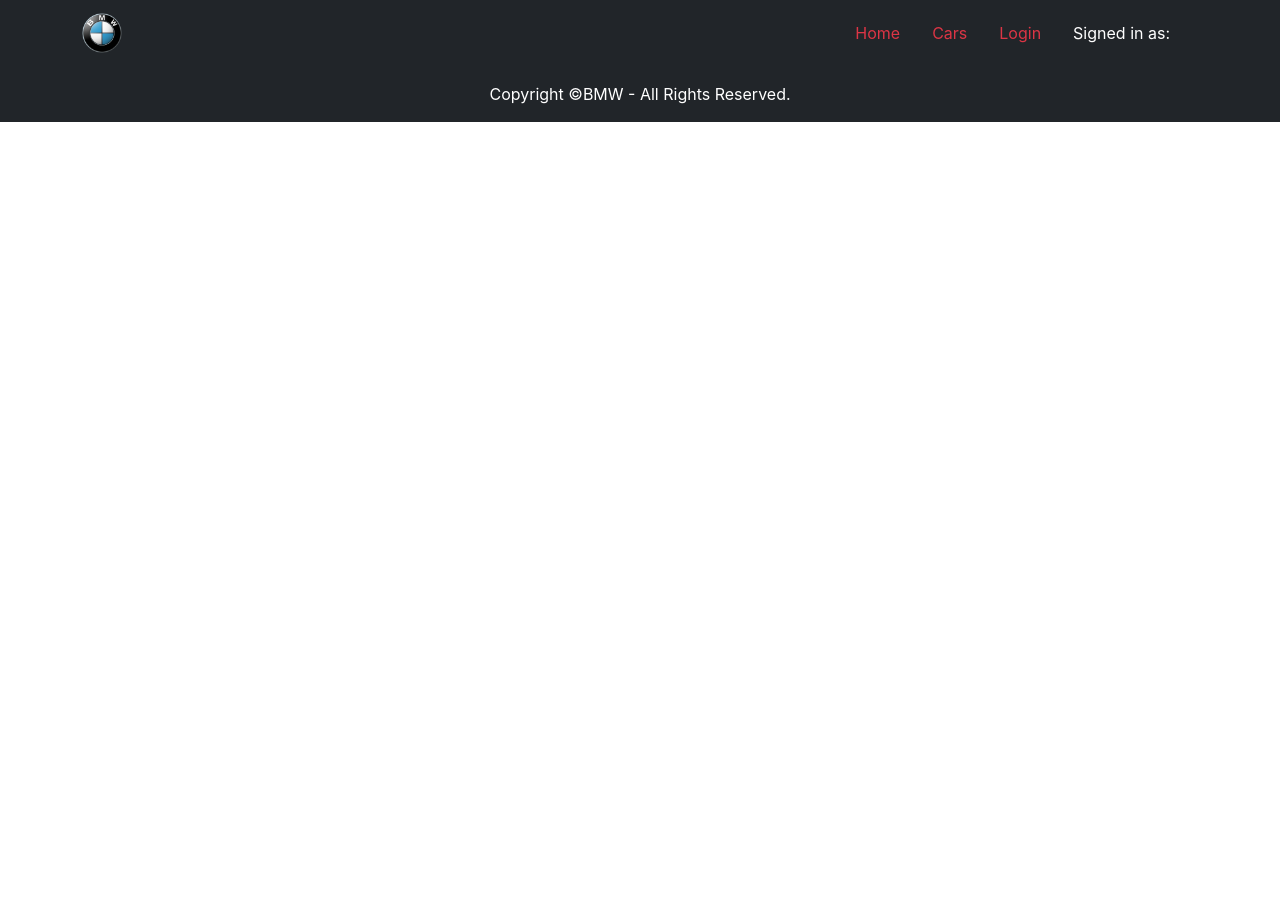
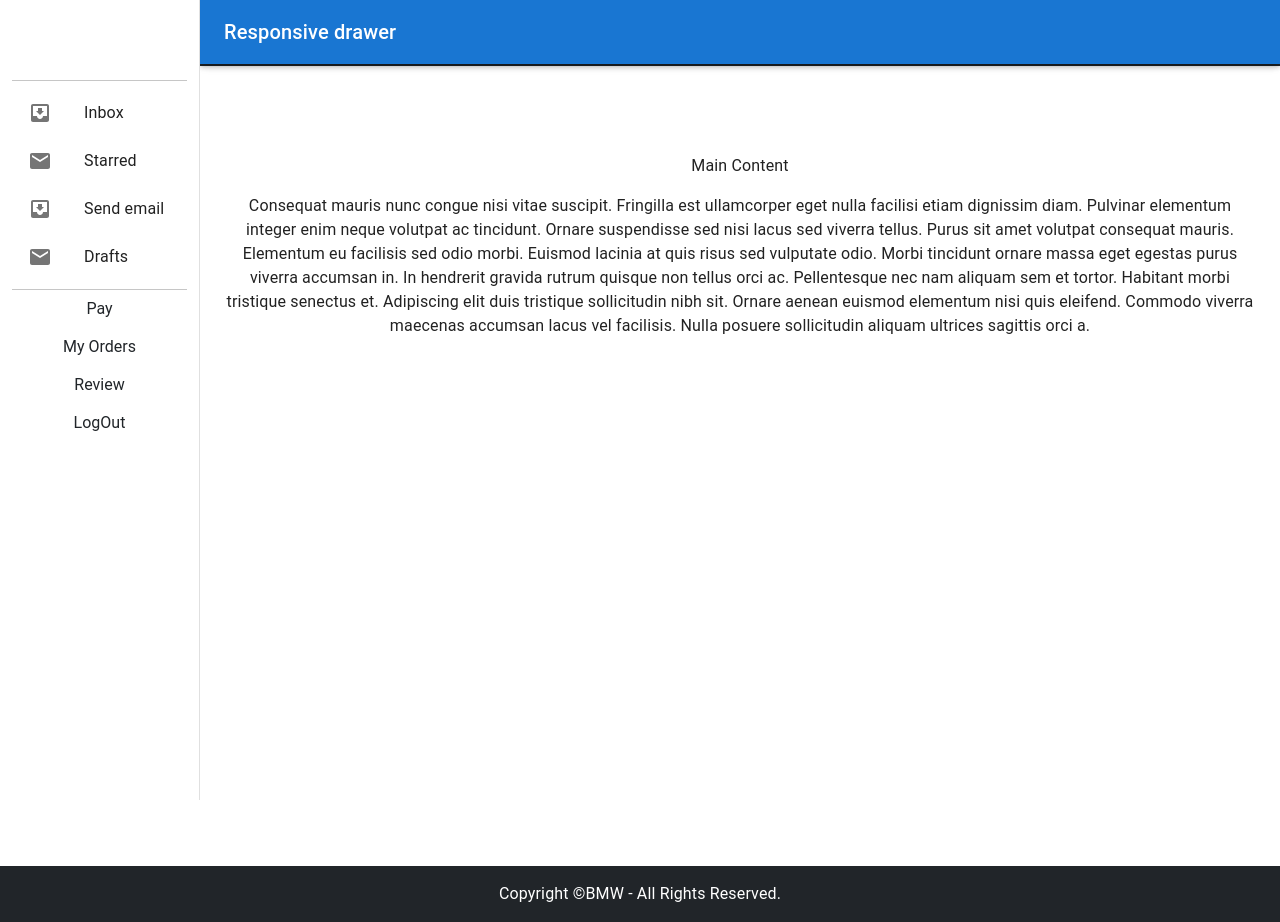
Before and after one commit to mehedihasanwd/bmw-client-side, a React (Create React App) app: page /dashboard in a window 1280 px wide. Before the commit the page ends 800 px from the top, so only its background shows below. Built offline with nearby package versions, Linux system fonts and the light colour scheme; no server answers.

Commit message:
Website Updated

```diff
--- a/src/App.js
+++ b/src/App.js
@@ -14,6 +14,8 @@ import MyOrders from "./Components/MyOrders/MyOrders/MyOrders";
 import ManageAllOrders from "./Components/ManageAllOrders/ManageAllOrders";
 import ManageProducts from "./Components/ManageProducts/ManageProducts";
 import AddAReview from "./Components/AddAReview/AddAReview";
+import Pay from "./Components/Pay/Pay";
+import DashBoard from "./Components/Dashboard/Dashboard/Dashboard";
 
 function App() {
   return (
@@ -46,6 +48,12 @@ function App() {
             <Route path="/addareview">
               <AddAReview></AddAReview>
             </Route>
+            <Route path="/pay">
+              <Pay></Pay>
+            </Route>
+            <Route path="/dashboard">
+              <DashBoard></DashBoard>
+            </Route>
             <PrivateRoute exact path="/car/:id">
               <Purchase></Purchase>
             </PrivateRoute>
--- /dev/null
+++ b/src/Components/Dashboard/Dashboard/Dashboard.js
@@ -0,0 +1,175 @@
+import * as React from "react";
+import PropTypes from "prop-types";
+import AppBar from "@mui/material/AppBar";
+import Box from "@mui/material/Box";
+import CssBaseline from "@mui/material/CssBaseline";
+import Divider from "@mui/material/Divider";
+import Drawer from "@mui/material/Drawer";
+import IconButton from "@mui/material/IconButton";
+import InboxIcon from "@mui/icons-material/MoveToInbox";
+import List from "@mui/material/List";
+import ListItem from "@mui/material/ListItem";
+import ListItemIcon from "@mui/material/ListItemIcon";
+import ListItemText from "@mui/material/ListItemText";
+import MailIcon from "@mui/icons-material/Mail";
+import MenuIcon from "@mui/icons-material/Menu";
+import Toolbar from "@mui/material/Toolbar";
+import Typography from "@mui/material/Typography";
+import { NavLink } from "react-router-dom";
+import useAuth from "../../../Hooks/useAuth";
+
+const drawerWidth = 200;
+
+function DashBoard(props) {
+  const { window } = props;
+  const [mobileOpen, setMobileOpen] = React.useState(false);
+  const { logOut } = useAuth();
+
+  const handleDrawerToggle = () => {
+    setMobileOpen(!mobileOpen);
+  };
+
+  const drawer = (
+    <div className="min-vh-100 container py-3">
+      <Toolbar />
+      <Divider />
+      <List>
+        {["Inbox", "Starred", "Send email", "Drafts"].map((text, index) => (
+          <ListItem button key={text}>
+            <ListItemIcon>
+              {index % 2 === 0 ? <InboxIcon /> : <MailIcon />}
+            </ListItemIcon>
+            <ListItemText primary={text} />
+          </ListItem>
+        ))}
+      </List>
+      <Divider></Divider>
+      <Box>
+        <NavLink to="/pay">
+          <button className="btn">Pay</button>
+        </NavLink>
+      </Box>
+      <Box>
+        <NavLink to="/myorders">
+          <button className="btn">My Orders</button>
+        </NavLink>
+      </Box>
+      <Box>
+        <NavLink to="/addareview">
+          <button className="btn">Review</button>
+        </NavLink>
+      </Box>
+      <Box>
+        <button onClick={logOut} className="btn">
+          LogOut
+        </button>
+      </Box>
+    </div>
+  );
+
+  const container =
+    window !== undefined ? () => window().document.body : undefined;
+
+  return (
+    <Box sx={{ display: "flex" }} className="min-vh-100">
+      <CssBaseline />
+      <AppBar
+        position="fixed"
+        sx={{
+          width: { sm: `calc(100% - ${drawerWidth}px)` },
+          ml: { sm: `${drawerWidth}px` },
+        }}
+      >
+        <Toolbar>
+          <IconButton
+            color="inherit"
+            aria-label="open drawer"
+            edge="start"
+            onClick={handleDrawerToggle}
+            sx={{ mr: 2, display: { sm: "none" } }}
+          >
+            <MenuIcon />
+          </IconButton>
+          <Typography variant="h6" noWrap component="div">
+            Responsive drawer
+          </Typography>
+        </Toolbar>
+      </AppBar>
+      <Box
+        component="nav"
+        sx={{ width: { sm: drawerWidth }, flexShrink: { sm: 0 } }}
+        aria-label="mailbox folders"
+      >
+        {/* The implementation can be swapped with js to avoid SEO duplication of links. */}
+        <Drawer
+          container={container}
+          variant="temporary"
+          open={mobileOpen}
+          onClose={handleDrawerToggle}
+          ModalProps={{
+            keepMounted: true, // Better open performance on mobile.
+          }}
+          sx={{
+            display: { xs: "block", sm: "none" },
+            "& .MuiDrawer-paper": {
+              boxSizing: "border-box",
+              width: drawerWidth,
+            },
+          }}
+        >
+          {drawer}
+        </Drawer>
+        <Drawer
+          variant="permanent"
+          sx={{
+            display: { xs: "none", sm: "block" },
+            "& .MuiDrawer-paper": {
+              boxSizing: "border-box",
+              width: drawerWidth,
+            },
+          }}
+          open
+        >
+          {drawer}
+        </Drawer>
+      </Box>
+      <Box
+        component="main"
+        sx={{
+          flexGrow: 1,
+          p: 3,
+          width: { sm: `calc(100% - ${drawerWidth}px)` },
+        }}
+      >
+        <Toolbar />
+        <Typography paragraph>Main Content</Typography>
+        <Typography paragraph>
+          Consequat mauris nunc congue nisi vitae suscipit. Fringilla est
+          ullamcorper eget nulla facilisi etiam dignissim diam. Pulvinar
+          elementum integer enim neque volutpat ac tincidunt. Ornare suspendisse
+          sed nisi lacus sed viverra tellus. Purus sit amet volutpat consequat
+          mauris. Elementum eu facilisis sed odio morbi. Euismod lacinia at quis
+          risus sed vulputate odio. Morbi tincidunt ornare massa eget egestas
+          purus viverra accumsan in. In hendrerit gravida rutrum quisque non
+          tellus orci ac. Pellentesque nec nam aliquam sem et tortor. Habitant
+          morbi tristique senectus et. Adipiscing elit duis tristique
+          sollicitudin nibh sit. Ornare aenean euismod elementum nisi quis
+          eleifend. Commodo viverra maecenas accumsan lacus vel facilisis. Nulla
+          posuere sollicitudin aliquam ultrices sagittis orci a.
+        </Typography>
+      </Box>
+    </Box>
+  );
+}
+
+DashBoard.propTypes = {
+  /**
+   * Injected by the documentation to work in an iframe.
+   * You won't need it on your project.
+   */
+  window: PropTypes.func,
+};
+
+export default DashBoard;
+
+// export default DashBoard;
--- a/src/Components/ManageAllOrders/ManageAllOrders.js
+++ b/src/Components/ManageAllOrders/ManageAllOrders.js
@@ -4,8 +4,26 @@ import { Card, CardGroup } from "react-bootstrap";
 const ManageAllOrders = () => {
   const [orders, setOrders] = useState([]);
 
+  const [status, setStatus] = useState("");
+
+  // Handle Status
+  const handleStatus = (e) => {
+    setStatus(e.target.value);
+  };
+
+  const handleUpdate = (id) => {
+    alert("Order has been updated");
+    fetch(`https://still-atoll-84410.herokuapp.com/updateStatus/${id}`, {
+      method: "PUT",
+      headers: {
+        "content-type": "application/json",
+      },
+      body: JSON.stringify({ status }),
+    });
+  };
+
   useEffect(() => {
-    fetch(`https://still-atoll-84410.herokuapp.com/orders`)
+    fetch(`https://still-atoll-84410.herokuapp.com/allorders`)
       .then((res) => res.json())
       .then((data) => setOrders(data));
   }, []);
@@ -15,7 +33,7 @@ const ManageAllOrders = () => {
       "Are you sure, you wanna delete this order?"
     );
     if (proceed) {
-      const url = `https://still-atoll-84410.herokuapp.com/orders/${id}`;
+      const url = `https://still-atoll-84410.herokuapp.com/allorders/${id}`;
       fetch(url, {
         method: "DELETE",
       })
@@ -31,7 +49,7 @@ const ManageAllOrders = () => {
 
   return (
     <div className="container min-vh-100 py-4">
-      <h2>Manage All Orders</h2>
+      <h2>Manage All Orders: {orders.length}</h2>
       <div className="row row-cols-1 row-cols-md-2 g-5 py-5">
         {orders.map((order) => (
           <CardGroup key={order._id}>
@@ -46,14 +64,28 @@ const ManageAllOrders = () => {
                 </Card.Title>
                 <Card.Text>
                   <span className="text-danger">Description: </span>
-                  {order?.desc}
+                  {order?.desc.slice(0, 20)}
                 </Card.Text>
-                <button
-                  className="btn-danger border-0 fs-5 py-1 rounded-1 px-5"
-                  onClick={() => handleDelete(order?._id)}
-                >
-                  Delete
-                </button>
+                <div className="d-flex justify-content-between">
+                  <input
+                    onChange={handleStatus}
+                    type="text"
+                    defaultValue={order.status}
+                    className="mx-1 w-25"
+                  />
+                  <button
+                    className="btn-danger border-0 fs-5 py-1 rounded-1 px-5 mx-1"
+                    onClick={() => handleDelete(order?._id)}
+                  >
+                    Delete
+                  </button>
+                  <button
+                    onClick={() => handleUpdate(order._id)}
+                    className="btn-success border-0 fs-5 py-1 rounded-1 mx-1"
+                  >
+                    Update
+                  </button>
+                </div>
               </Card.Body>
             </Card>
           </CardGroup>
--- /dev/null
+++ b/src/Components/Pay/Pay.js
@@ -0,0 +1,11 @@
+import React from "react";
+
+const Pay = () => {
+  return (
+    <div className="container min-vh-100 py-3 text-center">
+      <h2 className="pt-5 text-danger">Payment System Coming Soon....</h2>
+    </div>
+  );
+};
+
+export default Pay;
--- a/src/Components/Purchase/Purchase.js
+++ b/src/Components/Purchase/Purchase.js
@@ -35,6 +35,7 @@ const Purchase = () => {
     const date = new Date();
     const dateRegion = date.toLocaleDateString();
     const price = car.price;
+    const status = "Pending";
     const ordersInfo = {
       customerName,
       email,
@@ -43,6 +44,7 @@ const Purchase = () => {
       img,
       price,
       orderDate: dateRegion,
+      status: status,
     };
 
     fetch("https://still-atoll-84410.herokuapp.com/orders", {
```
